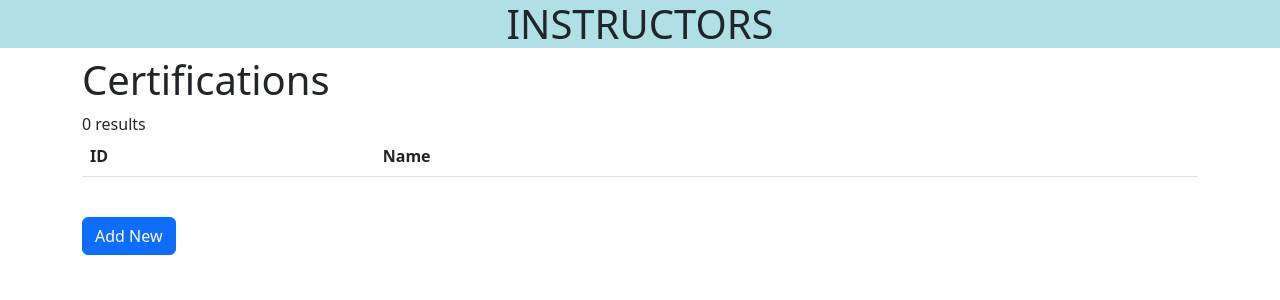
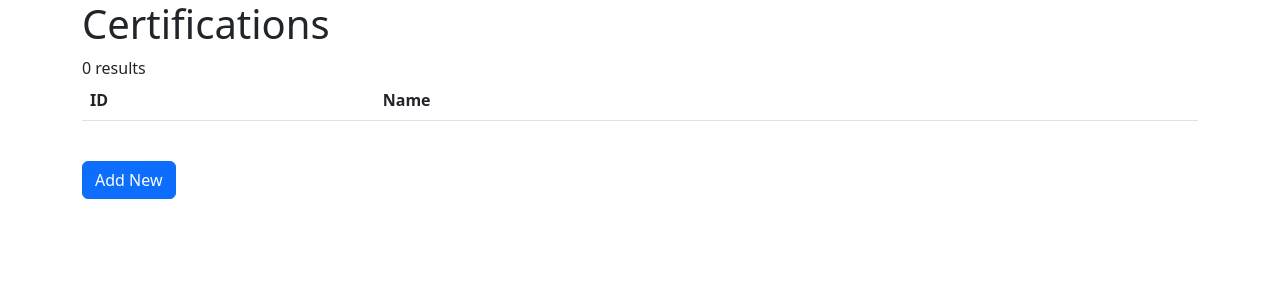
Before and after one commit to SanaYariH/HW4-MIS4013, a PHP site: page /certifications.php in a window 1280 px wide. Shown: the top 300 px of the page. Run offline with PHP 8.4, Linux system fonts and the light colour scheme; data that the repository does not hold is empty.

Commit message:
Update certifications.php

```diff
--- a/certifications.php
+++ b/certifications.php
@@ -3,8 +3,7 @@
   <head>
     <meta charset="utf-8">
     <meta name="viewport" content="width=device-width, initial-scale=1">
-    <title>Certifications</title>
-    <h1  style="background-color:powderblue; text-align:center;">INSTRUCTORS</h1>
+    <title style="background-color:powderblue; text-align:center;">Certifications</title>
     <link href="https://cdn.jsdelivr.net/npm/bootstrap@5.2.0/dist/css/bootstrap.min.css" rel="stylesheet" integrity="sha384-gH2yIJqKdNHPEq0n4Mqa/HGKIhSkIHeL5AyhkYV8i59U5AR6csBvApHHNl/vI1Bx" crossorigin="anonymous">
   </head>
   <body>
```
